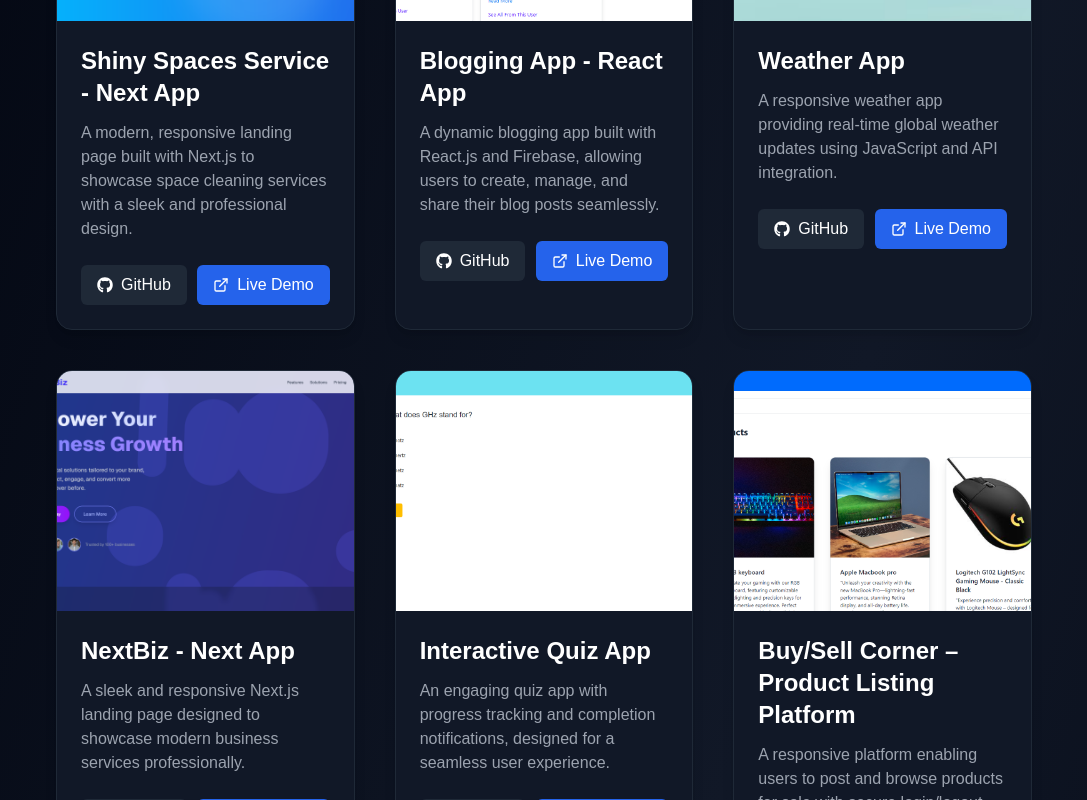
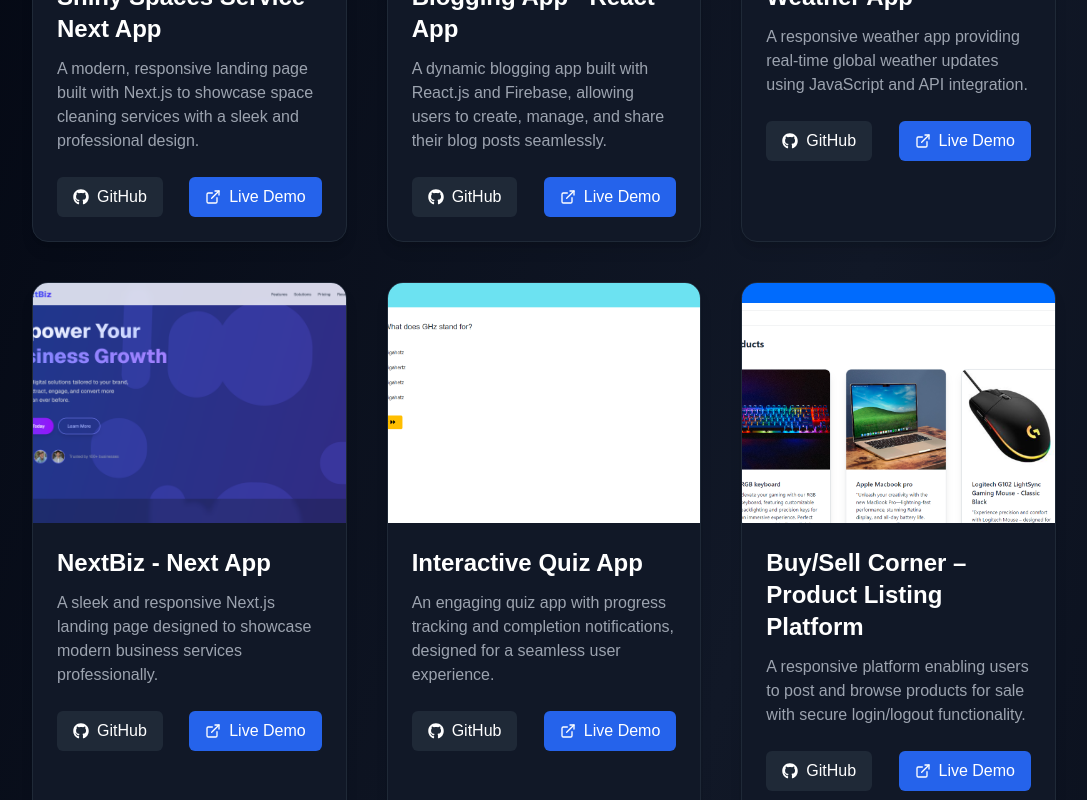
Before and after one commit to Asharkhan468/My-Personal-Portfolio-Nextjs, a Next.js app: page / in a window 1280 px wide. Shown: the part 2580-3380 px from the top of the page, without its empty margins (96-1183 px from the left). Built offline with nearby package versions, Linux system fonts and the light colour scheme; a web font is replaced by a local one.

Commit message:
SOME FINISHING CHNAGES ADD

```diff
--- a/app/page.tsx
+++ b/app/page.tsx
@@ -411,10 +411,7 @@
       </section>
 
       {/* Introduction Section */}
-      {/* <section
-        id="about"
-        className="relative flex flex-col md:flex-row items-start justify-center p-8 md:p-12 lg:p-16 min-h-screen bg-gradient-to-br from-gray-950 via-gray-900 to-gray-950 text-gray-200 overflow-hidden"
-      > */}
+
       <section
         id="about"
         className="relative flex flex-col md:flex-row items-start justify-center
@@ -423,15 +420,12 @@
   bg-gradient-to-br from-gray-950 via-gray-900 to-gray-950
   text-gray-200 overflow-hidden"
       >
-
         <div className="absolute inset-0 -z-10">
           {/* <div className="absolute w-72 h-72 bg-pink-500/10 rounded-full blur-3xl top-10 right-10 animate-pulse"></div>
           <div className="absolute w-96 h-96 bg-cyan-500/10 rounded-full blur-3xl bottom-10 left-10 animate-pulse"></div> */}
           <div className="absolute w-60 h-60 md:w-72 md:h-72 bg-pink-500/10 rounded-full blur-3xl top-10 right-10 animate-pulse"></div>
 
           <div className="absolute w-72 h-72 md:w-96 md:h-96 bg-cyan-500/10 rounded-full blur-3xl bottom-10 left-10 animate-pulse"></div>
-
-
         </div>
 
         <motion.div
@@ -441,12 +435,11 @@
           viewport={{ once: true }}
           // className="flex-1 mb-10 md:mb-0 px-4 md:px-8 z-10"
           className="flex-1 mb-10 md:mb-0 md:px-8 z-10"
-
         >
           <h1 className="text-3xl md:text-5xl font-bold text-center md:text-left mb-6 text-transparent bg-clip-text bg-gradient-to-r from-purple-400 to-cyan-400">
             Let me <span className="text-cyan-400">introduce</span> myself
           </h1>
-          <p  className="text-lg md:text-xl leading-relaxed text-gray-300 text-center md:text-left">
+          <p className="text-lg md:text-xl leading-relaxed text-gray-300 text-center md:text-left">
             My journey into programming has been incredible full of learning and
             creativity.
             <br />
@@ -485,16 +478,7 @@
   mt-8 md:mt-0
   z-10
 "
-
         >
-          {/* <Image
-            src={guyAvatar}
-            width={450}
-            height={450}
-            alt="Avatar"
-            className="rounded-2xl shadow-[0_0_30px_#a855f740] transition-transform hover:scale-105 duration-500"
-          /> */}
-
           <Image
             src={guyAvatar}
             alt="Avatar"
@@ -503,7 +487,6 @@
   shadow-[0_0_30px_#a855f740]
   transition-transform hover:scale-105 duration-500"
           />
-
         </motion.div>
       </section>
 
@@ -564,13 +547,24 @@
         initial="hidden"
         whileInView="visible"
         viewport={{ once: true, margin: "-80px" }}
-        className="relative flex flex-col items-center justify-center p-6 sm:p-8 md:p-12 lg:p-16 min-h-screen bg-gradient-to-br from-gray-950 via-gray-900 to-gray-950 text-gray-200 overflow-hidden"
+        className="
+    relative
+    flex flex-col
+    items-center
+    justify-center
+    min-h-screen
+    bg-gradient-to-br
+    from-gray-950 via-gray-900 to-gray-950
+    text-gray-200
+    overflow-x-hidden
+    px-4 sm:px-6 md:px-12 lg:px-16
+  "
       >
         <section
           id="projects"
           className="relative flex flex-col items-center justify-center p-6 sm:p-8 md:p-12 lg:p-16 min-h-screen bg-gradient-to-br from-gray-950 via-gray-900 to-gray-950 text-gray-200 overflow-hidden"
         >
-          <div className="container mx-auto px-4 sm:px-6">
+          <div className="w-full max-w-7xl mx-auto">
             <motion.h2
               variants={fadeUp}
               className="text-3xl sm:text-4xl md:text-5xl font-bold text-center mb-12 sm:mb-16"
@@ -604,14 +598,23 @@
                       <Link
                         href={project.github}
                         target="_blank"
-                        className="px-3 py-2 sm:px-4 sm:py-2 bg-gray-800 rounded-md text-sm sm:text-base font-medium text-white flex items-center gap-2 hover:bg-gray-700 transition"
+                        className="px-3 py-2 sm:px-4 sm:py-2
+      bg-gray-800 rounded-md
+      text-sm sm:text-base font-medium text-white
+      flex items-center justify-center sm:justify-start
+      gap-2 hover:bg-gray-700 transition"
                       >
                         <FaGithub /> GitHub
                       </Link>
+
                       <Link
                         href={project.liveDemo}
                         target="_blank"
-                        className="px-3 py-2 sm:px-4 sm:py-2 bg-blue-600 rounded-md text-sm sm:text-base font-medium text-white flex items-center gap-2 hover:bg-blue-700 transition"
+                        className="px-3 py-2 sm:px-4 sm:py-2
+      bg-blue-600 rounded-md
+      text-sm sm:text-base font-medium text-white
+      flex items-center justify-center sm:justify-start
+      gap-2 hover:bg-blue-700 transition"
                       >
                         <FiExternalLink /> Live Demo
                       </Link>
@@ -657,14 +660,23 @@
                       <Link
                         href={project.github}
                         target="_blank"
-                        className="px-3 py-2 sm:px-4 sm:py-2 bg-gray-800 rounded-md text-sm sm:text-base font-medium text-white flex items-center gap-2 hover:bg-gray-700 transition"
+                        className="px-3 py-2 sm:px-4 sm:py-2
+      bg-gray-800 rounded-md
+      text-sm sm:text-base font-medium text-white
+      flex items-center justify-center sm:justify-start
+      gap-2 hover:bg-gray-700 transition"
                       >
                         <FaGithub /> GitHub
                       </Link>
+
                       <Link
                         href={project.liveDemo}
                         target="_blank"
-                        className="px-3 py-2 sm:px-4 sm:py-2 bg-blue-600 rounded-md text-sm sm:text-base font-medium text-white flex items-center gap-2 hover:bg-blue-700 transition"
+                        className="px-3 py-2 sm:px-4 sm:py-2
+      bg-blue-600 rounded-md
+      text-sm sm:text-base font-medium text-white
+      flex items-center justify-center sm:justify-start
+      gap-2 hover:bg-blue-700 transition"
                       >
                         <FiExternalLink /> Live Demo
                       </Link>
@@ -931,7 +943,7 @@
         </h2>
 
         <motion.div
-          className="flex justify-center flex-wrap gap-6"
+          className="flex justify-center flex-wrap gap-4 sm:gap-6"
           variants={{
             hidden: {},
             visible: {
@@ -978,11 +990,19 @@
                 href={social.href}
                 target="_blank"
                 rel="noopener noreferrer"
-                className="group flex items-center justify-center w-16 h-16 rounded-full bg-gray-800 hover:bg-gray-700 transition duration-300 ease-in-out shadow-lg"
+                className="
+    group flex items-center justify-center
+    w-12 h-12 sm:w-16 sm:h-16
+    rounded-full bg-gray-800 hover:bg-gray-700
+    transition duration-300 ease-in-out shadow-lg
+  "
               >
                 <FontAwesomeIcon
                   icon={social.icon}
-                  className={`w-8 h-8 text-gray-300 group-hover:${social.color}`}
+                  className={`
+    w-6 h-6 sm:w-8 sm:h-8
+    text-gray-300 group-hover:${social.color}
+  `}
                 />
               </Link>
             </motion.div>
```
Lines whose indentation alone changed are shown as unchanged.
